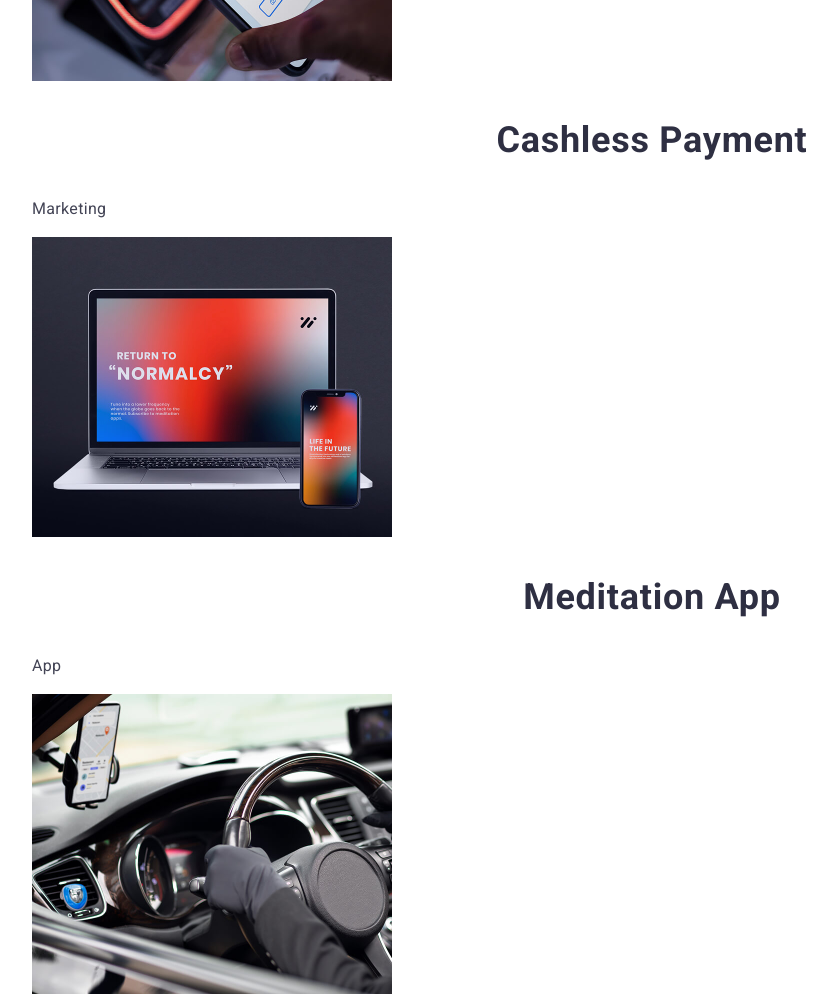
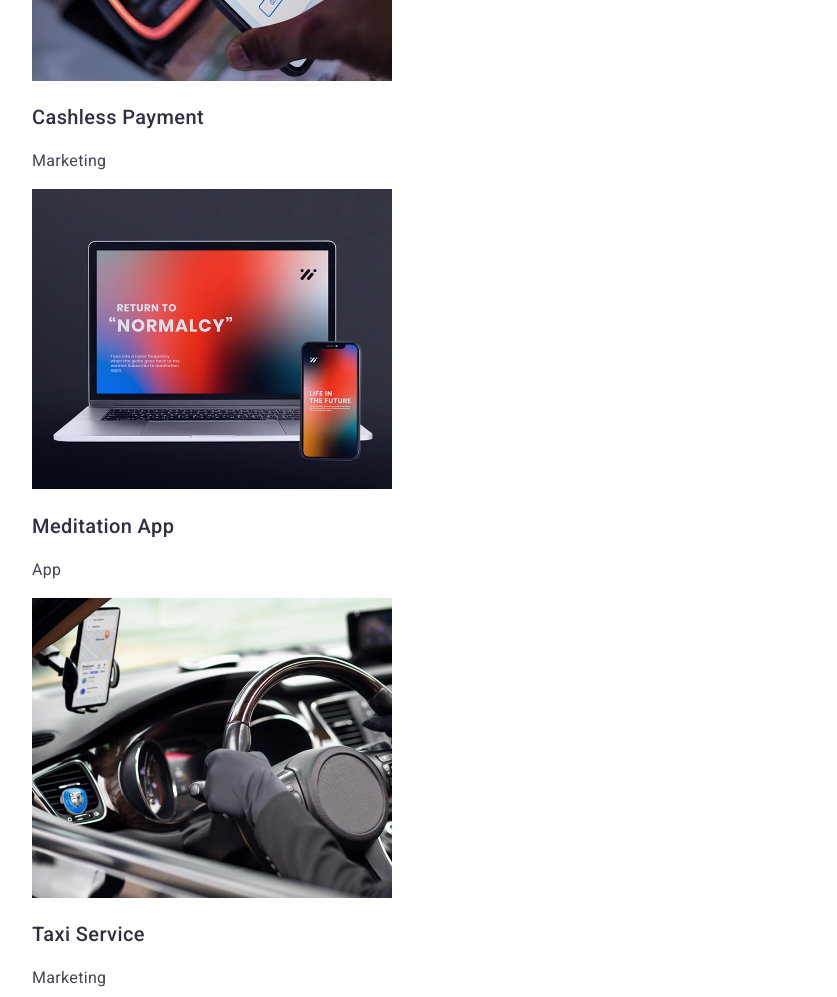
Before and after one commit to ponomarenko404-lang/goit-markup-hw-02, a plain HTML site: page index.html in a window 1280 px wide. Shown: the part 3040-4037 px from the top of the page, without its empty margins (8-845 px from the left). Drawn offline with nearby package versions, Linux system fonts and the light colour scheme.

Commit message:
add initial files

```diff
--- a/index.html
+++ b/index.html
@@ -131,7 +131,7 @@
           </li>
           <li>
             <img src="./images/cash.jpg" alt="cash" width="360" height="300" />
-            <h3 class="team-title">Cashless Payment</h3>
+            <h3 class="portfolio-title">Cashless Payment</h3>
             <p class="post-title">Marketing</p>
           </li>
           <li>
@@ -141,12 +141,12 @@
               width="360"
               height="300"
             />
-            <h3 class="team-title">Meditation App</h3>
+            <h3 class="portfolio-title">Meditation App</h3>
             <p class="post-title">App</p>
           </li>
           <li>
             <img src="./images/taxi.jpg" alt="taxi" width="360" height="300" />
-            <h3 class="team-title">Taxi Service</h3>
+            <h3 class="portfolio-title">Taxi Service</h3>
             <p class="post-title">Marketing</p>
           </li>
           <li>
@@ -156,7 +156,7 @@
               width="360"
               height="300"
             />
-            <h3 class="team-title">Screen Illustrations</h3>
+            <h3 class="portfolio-title">Screen Illustrations</h3>
             <p class="post-title">Design</p>
           </li>
           <li>
```
